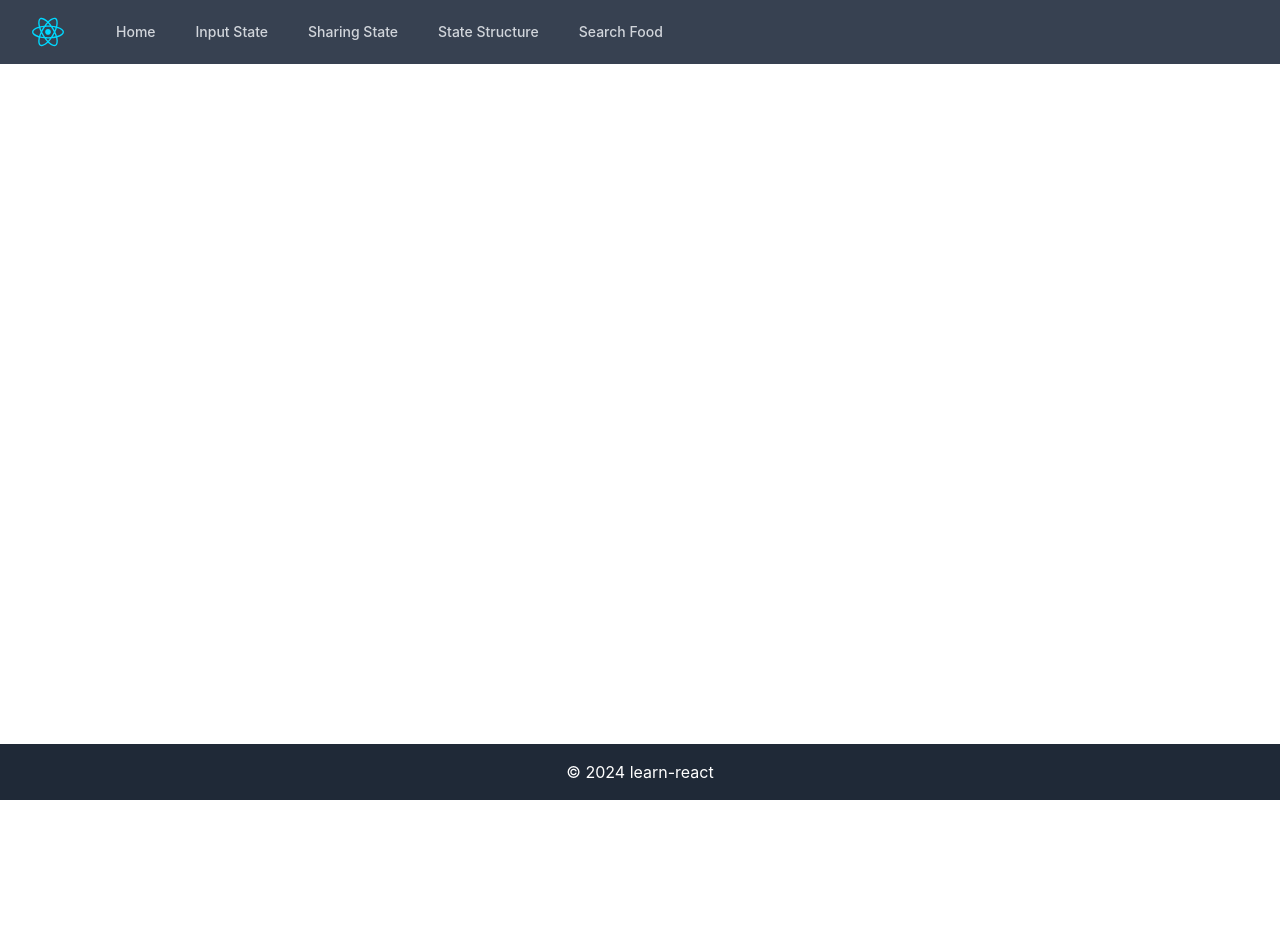
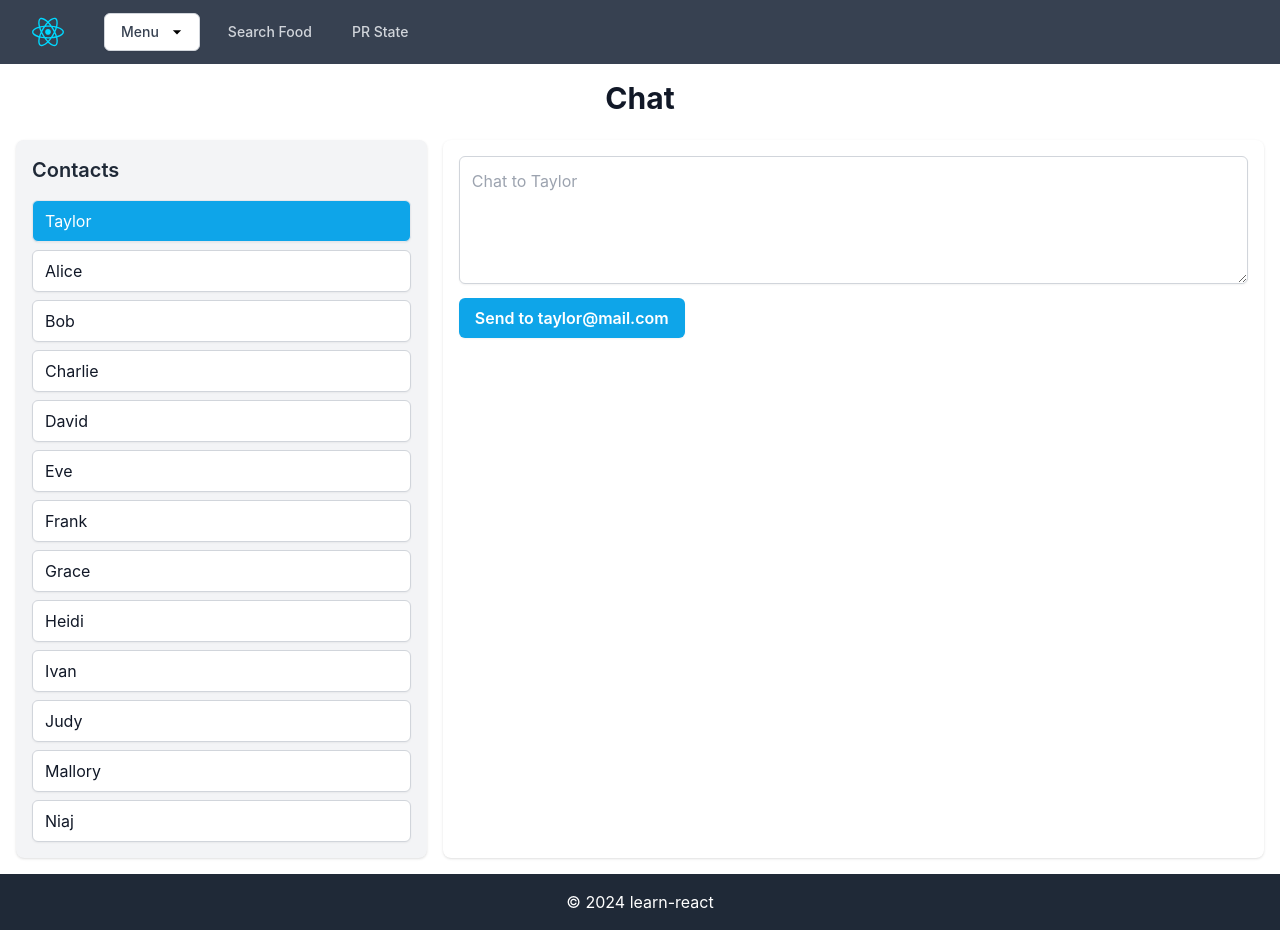
Before and after one commit to DLSiem/learn-react, a React (Vite) app in the folder learn/: page /pr-state in a window 1280 px wide. Before the commit the page ends 800 px from the top, so only its background shows below. Built offline with nearby package versions, Linux system fonts and the light colour scheme.

Commit message:
updating header and add PR state

```diff
--- a/learn/src/App.jsx
+++ b/learn/src/App.jsx
@@ -4,6 +4,7 @@ import InputState from "./pages/InputState";
 import Home from "./pages/Home";
 import SharingState from "./pages/SharingState";
 import SearchFood from "./pages/SearchFoods";
+import PRState from "./pages/PRState";
 
 import Header from "./components/Header";
 import Footer from "./components/Footer";
@@ -19,6 +20,7 @@ function App() {
           <Route path="/input-state" element={<InputState />} />
           <Route path="/sharing-state" element={<SharingState />} />
           <Route path="/search-food" element={<SearchFood />} />
+          <Route path="/pr-state" element={<PRState />} />
         </Routes>
         <Footer />
       </div>
--- /dev/null
+++ b/learn/src/components/Dropdown.jsx
@@ -0,0 +1,87 @@
+import { useState } from "react";
+
+const Dropdown = () => {
+  const [isOpen, setIsOpen] = useState(false);
+
+  const handleMouseEnter = () => {
+    setIsOpen(true);
+  };
+
+  const handleMouseLeave = () => {
+    setIsOpen(false);
+  };
+
+  const handleClick = () => {
+    setIsOpen(!isOpen);
+  };
+
+  return (
+    <div
+      className="relative inline-block text-left"
+      onMouseLeave={handleMouseLeave}
+    >
+      <div
+        onClick={handleClick}
+        onMouseEnter={handleMouseEnter}
+        className="cursor-pointer"
+      >
+        <button
+          type="button"
+          className="inline-flex justify-center w-full rounded-md border border-gray-300 shadow-sm px-4 py-2 bg-white text-sm font-medium text-gray-700 hover:bg-gray-50 focus:outline-none focus:ring-2 focus:ring-offset-2 focus:ring-offset-gray-100 focus:ring-indigo-500"
+        >
+          Menu
+          {/* Import svg from public */}
+          <svg
+            className="-mr-1 ml-2 h-5 w-5"
+            width="800px"
+            height="800px"
+            viewBox="0 0 24 24"
+            xmlns="http://www.w3.org/2000/svg"
+          >
+            <rect x="0" fill="none" width="24" height="24" />
+
+            <g>
+              <path d="M7 10l5 5 5-5" />
+            </g>
+          </svg>
+        </button>
+      </div>
+      {isOpen && (
+        <div
+          className="origin-top-right absolute w-48 rounded-md shadow-lg bg-white ring-1 ring-black ring-opacity-5 focus:outline-none"
+          role="menu"
+          aria-orientation="vertical"
+          aria-labelledby="menu-button"
+          onMouseEnter={handleMouseEnter}
+          onMouseLeave={handleMouseLeave}
+        >
+          <div className="py-1" role="none">
+            <a
+              href="/input-state"
+              className="block px-4 py-2 text-sm text-gray-700 hover:bg-gray-100 hover:text-gray-900"
+              role="menuitem"
+            >
+              Input State
+            </a>
+            <a
+              href="/sharing-state"
+              className="block px-4 py-2 text-sm text-gray-700 hover:bg-gray-100 hover:text-gray-900"
+              role="menuitem"
+            >
+              Sharing State
+            </a>
+            <a
+              href="/state-structure"
+              className="block px-4 py-2 text-sm text-gray-700 hover:bg-gray-100 hover:text-gray-900"
+              role="menuitem"
+            >
+              State Structure
+            </a>
+          </div>
+        </div>
+      )}
+    </div>
+  );
+};
+
+export default Dropdown;
--- a/learn/src/components/Header.jsx
+++ b/learn/src/components/Header.jsx
@@ -1,4 +1,5 @@
 import { useState } from "react";
+import Dropdown from "./Dropdown";
 
 const Header = () => {
   const [isOpen, setIsOpen] = useState(false);
@@ -23,35 +24,19 @@ const Header = () => {
             </div>
             <div className="hidden md:block">
               <div className="ml-10 flex items-baseline space-x-4">
-                <a
-                  href="/"
-                  className="text-gray-300 hover:text-white px-3 py-2 rounded-md text-sm font-medium"
-                >
-                  Home
-                </a>
-                <a
-                  href="/input-state"
-                  className="text-gray-300 hover:text-white px-3 py-2 rounded-md text-sm font-medium"
-                >
-                  Input State
-                </a>
-                <a
-                  href="/sharing-state"
-                  className="text-gray-300 hover:text-white px-3 py-2 rounded-md text-sm font-medium"
-                >
-                  Sharing State
-                </a>
-                <a
-                  href="/state-structure"
-                  className="text-gray-300 hover:text-white px-3 py-2 rounded-md text-sm font-medium"
-                >
-                  State Structure
-                </a>
+                <Dropdown />
+
                 <a
                   href="/search-food"
                   className="text-gray-300 hover:text-white px-3 py-2 rounded-md text-sm font-medium"
                 >
                   Search Food
+                </a>
+                <a
+                  href="/pr-state"
+                  className="text-gray-300 hover:text-white px-3 py-2 rounded-md text-sm font-medium"
+                >
+                  PR State
                 </a>
               </div>
             </div>
@@ -99,35 +84,19 @@ const Header = () => {
 
       <div className={`${isOpen ? "block" : "hidden"} md:hidden`}>
         <div className="px-2 pt-2 pb-3 space-y-1 sm:px-3">
-          <a
-            href="/"
-            className="text-gray-300 hover:text-white block px-3 py-2 rounded-md text-base font-medium"
-          >
-            Home
-          </a>
-          <a
-            href="/input-state"
-            className="text-gray-300 hover:text-white block px-3 py-2 rounded-md text-base font-medium"
-          >
-            Input State
-          </a>
-          <a
-            href="/sharing-state"
-            className="text-gray-300 hover:text-white block px-3 py-2 rounded-md text-base font-medium"
-          >
-            Sharing State
-          </a>
-          <a
-            href="/state-structure"
-            className="text-gray-300 hover:text-white block px-3 py-2 rounded-md text-base font-medium"
-          >
-            State Structure
-          </a>
+          <Dropdown />
+
           <a
             href="/search-food"
             className="text-gray-300 hover:text-white block px-3 py-2 rounded-md text-base font-medium"
           >
             Search Food
+          </a>
+          <a
+            href="/pr-state"
+            className="text-gray-300 hover:text-white block px-3 py-2 rounded-md text-base font-medium"
+          >
+            PR State
           </a>
         </div>
       </div>
--- /dev/null
+++ b/learn/src/data/prdata.js
@@ -0,0 +1,15 @@
+export const contacts = [
+  { id: 0, name: "Taylor", email: "taylor@mail.com" },
+  { id: 1, name: "Alice", email: "alice@mail.com" },
+  { id: 2, name: "Bob", email: "bob@mail.com" },
+  { id: 3, name: "Charlie", email: "charlie@mail.com" },
+  { id: 4, name: "David", email: "david@mail.com" },
+  { id: 5, name: "Eve", email: "eve@mail.com" },
+  { id: 6, name: "Frank", email: "frank@mail.com" },
+  { id: 7, name: "Grace", email: "grace@mail.com" },
+  { id: 8, name: "Heidi", email: "heidi@mail.com" },
+  { id: 9, name: "Ivan", email: "ivan@mail.com" },
+  { id: 10, name: "Judy", email: "judy@mail.com" },
+  { id: 11, name: "Mallory", email: "mallory@mail.com" },
+  { id: 12, name: "Niaj", email: "niaj@mail.com" },
+];
--- a/learn/src/pages/InputState.jsx
+++ b/learn/src/pages/InputState.jsx
@@ -12,15 +12,15 @@ const InputState = () => {
 
   if (status === "success") {
     return (
-      <h1 className=" text-center mt-2">
+      <h1 className="text-center mt-6">
         <span className="text-2xl font-bold text-green-700">Correct!</span>
         <br /> Lima is the city with the billboard.
         <br />
         <button
           onClick={() => window.location.reload()}
-          className="border px-2 mt-2"
+          className="border border-gray-300 bg-white px-4 py-2 mt-4 rounded shadow-sm hover:bg-gray-50 focus:outline-none focus:ring-2 focus:ring-blue-500 focus:ring-opacity-75"
         >
-          refresh
+          Refresh
         </button>
       </h1>
     );
@@ -43,27 +43,28 @@ const InputState = () => {
   };
 
   return (
-    <div className="text-center">
-      <h1 className="text-xl font-bold">City Quiz</h1>
-      <p className="">
-        In which city is there a billboard which turn air into drinkable water?
+    <div className="container mx-auto p-4 max-w-md">
+      <h1 className="text-3xl font-bold text-gray-900 mb-6 text-center">
+        City Quiz
+      </h1>
+      <p className="text-gray-700 mb-4">
+        In which city is there a billboard that turns air into drinkable water?
       </p>
-      <form onSubmit={handleSubmit}>
+      <form onSubmit={handleSubmit} className="space-y-4">
         <textarea
           value={answer}
           onChange={handleChange}
-          className="border-2 mt-1"
+          className="w-full p-3 border border-gray-300 rounded-md shadow-sm focus:outline-none focus:ring-2 focus:ring-blue-500 focus:ring-opacity-75"
         />
-        <br />
         <button
           disabled={isDisabled}
-          className={`bg-blue-500 hover:bg-blue-700 text-white font-bold py-2 px-4 rounded focus:outline-none focus:shadow-outline ${
+          className={`w-full bg-blue-500 hover:bg-blue-700 text-white font-bold py-2 px-4 rounded focus:outline-none focus:shadow-outline ${
             isDisabled ? "opacity-60 cursor-not-allowed" : ""
           }`}
         >
           Submit
         </button>
-        {error && <p className="text-red-500 mt-2">{error.message}</p>}
+        {error && <p className="text-red-500">{error.message}</p>}
       </form>
     </div>
   );
--- /dev/null
+++ b/learn/src/pages/PRState.jsx
@@ -0,0 +1,76 @@
+import { useState } from "react";
+import { contacts } from "../data/prdata";
+
+import PropTypes from "prop-types";
+
+export default function PRState() {
+  const [to, setTo] = useState(contacts[0]);
+  return (
+    <div className="container mx-auto p-4">
+      <h1 className="text-3xl font-bold text-gray-900 mb-6 text-center">
+        Chat
+      </h1>
+      <div className="flex space-x-4">
+        <ContactList
+          contacts={contacts}
+          selectedContact={to}
+          onSelect={(contact) => setTo(contact)}
+        />
+        <Chat key={to.id} contact={to} />
+      </div>
+    </div>
+  );
+}
+
+const ContactList = ({ contacts, selectedContact, onSelect }) => {
+  return (
+    <div className="w-1/3 bg-gray-100 p-4 rounded-lg shadow">
+      <h2 className="text-xl font-semibold text-gray-800 mb-4">Contacts</h2>
+      <ul className="space-y-2">
+        {contacts.map((contact) => (
+          <li key={contact.id}>
+            <button
+              onClick={() => onSelect(contact)}
+              className={`w-full text-left px-3 py-2 border rounded-md shadow-sm focus:outline-none focus:ring-2 focus:ring-blue-500 focus:ring-opacity-75 ${
+                selectedContact.id === contact.id
+                  ? "bg-sky-500 text-white"
+                  : "bg-white text-gray-900 border-gray-300 hover:bg-gray-100"
+              }`}
+            >
+              {contact.name}
+            </button>
+          </li>
+        ))}
+      </ul>
+    </div>
+  );
+};
+
+ContactList.propTypes = {
+  contacts: PropTypes.array.isRequired,
+  onSelect: PropTypes.func.isRequired,
+  selectedContact: PropTypes.object.isRequired,
+};
+
+const Chat = ({ contact }) => {
+  const [text, setText] = useState("");
+
+  return (
+    <section className="w-2/3 bg-white p-4 rounded-lg shadow">
+      <textarea
+        value={text}
+        placeholder={"Chat to " + contact.name}
+        onChange={(e) => setText(e.target.value)}
+        className="w-full h-32 p-3 border border-gray-300 rounded-md shadow-sm focus:outline-none focus:ring-2 focus:ring-blue-500 focus:ring-opacity-75"
+      />
+      <br />
+      <button className="mt-2 px-4 py-2 bg-sky-500 hover:bg-sky-600 text-white font-semibold rounded-md shadow-sm focus:outline-none focus:ring-2 focus:ring-blue-400 focus:ring-opacity-75">
+        Send to {contact.email}
+      </button>
+    </section>
+  );
+};
+
+Chat.propTypes = {
+  contact: PropTypes.object.isRequired,
+};
--- a/learn/src/pages/SearchFoods.jsx
+++ b/learn/src/pages/SearchFoods.jsx
@@ -59,6 +59,8 @@ const List = ({ items }) => {
   // Pagination logic
   const indexOfLastItem = currentPage * itemsPerPage;
   const indexOfFirstItem = indexOfLastItem - itemsPerPage;
+  // in alphabetical order
+  items.sort((a, b) => a.name.localeCompare(b.name));
   const currentItems = items.slice(indexOfFirstItem, indexOfLastItem);
 
   const totalPages = Math.ceil(items.length / itemsPerPage);
```
Also changed, not shown: learn/src/public/dropdown-svgrepo-com.svg (added).
